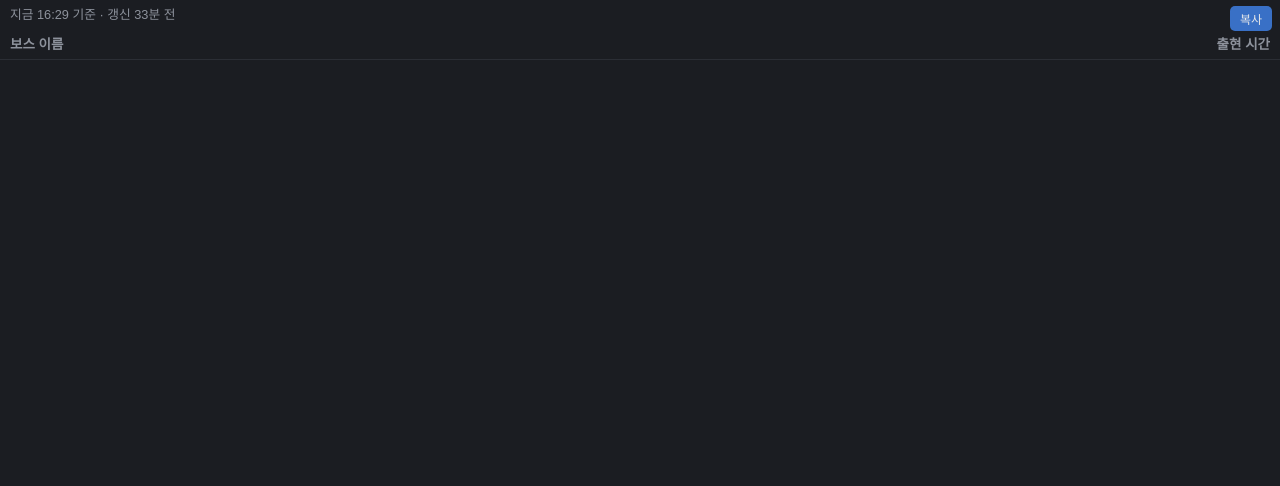
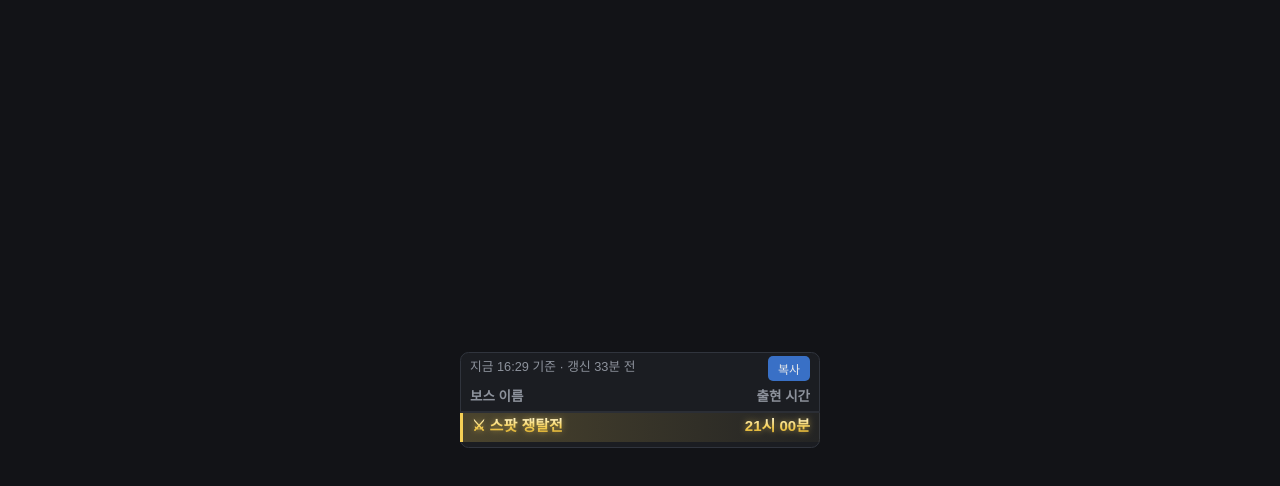
Before and after one commit to linBossTip/boss, a plain HTML site: page index.html in a window 1280 px wide. Drawn offline with Linux system fonts and the light colour scheme.

Commit message:
보스 시간표 페이지(가운데 카드, 공성전/스팟 쟁탈전)

```diff
--- a/index.html
+++ b/index.html
@@ -34,8 +34,13 @@ function fixedNext(r, now) {
   return null;
 }
 function atFor(r, now) { return r.respawn ? new Date(r.at) : fixedNext(r, now); }
+// 고정 일정(황금색 표시): 매일 21:00 스팟 쟁탈전, 매주 일요일 21:00 공성전 — BossReport.fixedEvents 와 동일
+var EVENTS = [
+  { name: '공성전', h: 21, m: 0, days: [7], respawn: false, order: -2, event: true },
+  { name: '스팟 쟁탈전', h: 21, m: 0, days: [], respawn: false, order: -1, event: true }
+];
 function upcoming(records, now) {
-  var slots = records.map(function (r) { return { r: r, at: atFor(r, now) }; });
+  var slots = records.concat(EVENTS).map(function (r) { return { r: r, at: atFor(r, now) }; });
   slots.sort(function (a, b) { return (a.at - b.at) || (a.r.order - b.r.order); });
   // 24시간 안에 나오는 것 + 젠 1시간 이내 지난 것만
   return slots.filter(function (s) { return s.at - now < DAY && s.at - now > -GRACE; });
@@ -67,7 +72,12 @@ function dayLabel(at, now) {
   return (d === 1 ? '내일' : (at.getMonth() + 1) + '/' + at.getDate()) + ' (' + w + ')';
 }
 
-// 창 크기에 맞춰 줄 높이·글자 크기를 정해 한 화면에 모두 그린다(스크롤 없음, 한 줄씩).
+var CARD_W = 360;           // 큰 화면에서는 가운데 이 폭의 카드로(코준 창 크기와 비슷)
+var card = { x: 0, y: 0, w: 0, h: 0 }; // 마지막으로 그린 표 영역(복사할 때 이 부분만 자른다)
+var GOLD = ['#fff3c4', '#f5cf55', '#c99a1e'];
+
+// 화면 크기에 맞춰 줄 높이·글자 크기를 정해 한 화면에 모두 그린다(스크롤 없음, 한 줄씩).
+// 큰 화면(PC 브라우저)은 가운데 카드, 좁은 화면(폰·코준 창)은 화면을 꽉 채운다.
 function draw() {
   var now = new Date();
   var rows = upcoming(DATA, now);
@@ -77,30 +87,46 @@ function draw() {
   canvas.style.width = W + 'px'; canvas.style.height = H + 'px';
   var g = canvas.getContext('2d');
   g.setTransform(dpr, 0, 0, dpr, 0, 0);
-  g.fillStyle = C.bg; g.fillRect(0, 0, W, H);
 
+  var big = W > CARD_W + 48;
+  var cw = big ? CARD_W : W;
   var pad = 10;
   var extra = META.missing.length ? 1 : 0;              // 누락 안내 줄
   var dividers = 0, prevDay = 0;                        // 자정 넘는 날짜 구분 줄 수
   rows.forEach(function (s) { var d = s.at <= now ? 0 : dayDiff(s.at, now); if (d > prevDay) { dividers++; prevDay = d; } });
   var lines = rows.length + 2 + extra + dividers;       // 제목줄 + 머리줄 + 보스들 (+누락, 날짜 구분)
-  var rowH = Math.min(30, H / lines);
+  var rowH = Math.min(30, (big ? H - 48 : H - 6) / lines);
   var size = Math.max(8, Math.min(15, rowH * 0.56));
+  var ch = rowH * lines + 6;
+  var cx = big ? Math.round((W - cw) / 2) : 0;
+  var cy = big ? Math.max(24, Math.round((H - ch) / 2)) : 0;
+  card = { x: cx, y: cy, w: cw, h: ch };
+
+  g.fillStyle = big ? '#121317' : C.bg; g.fillRect(0, 0, W, H);
+  if (big) { // 카드 바탕 + 테두리
+    g.fillStyle = C.bg; g.strokeStyle = '#30343d'; g.lineWidth = 1;
+    g.beginPath(); g.roundRect(cx + 0.5, cy + 0.5, cw - 1, ch - 1, 8); g.fill(); g.stroke();
+  }
+  var L = cx + pad, R = cx + cw - pad;
+
   // 가장 긴 "이름 + 시간"이 한 줄에 들어갈 때까지 글자를 더 줄인다
   function widest(px) {
     g.font = '600 ' + px + 'px ' + FONT;
     var w = 0;
-    rows.forEach(function (s) { w = Math.max(w, g.measureText(s.r.name).width + g.measureText(' 00시 00분 ').width); });
+    rows.forEach(function (s) { w = Math.max(w, g.measureText(label(s)).width + g.measureText(' 00시 00분 ').width); });
     return w;
   }
-  while (size > 8 && widest(size) > W - pad * 2) size -= 0.5;
+  function label(s) { return s.r.event ? (s.r.days.length ? '🏰 ' : '⚔ ') + s.r.name : s.r.name; }
+  while (size > 8 && widest(size) > cw - pad * 2) size -= 0.5;
 
-  var y = 0;
+  var y = cy;
   function textAt(t, x, color, align, weight, px) {
     g.font = (weight || '') + ' ' + (px || size) + 'px ' + FONT;
     g.fillStyle = color; g.textAlign = align; g.textBaseline = 'middle';
     g.fillText(t, x, y + rowH / 2);
   }
+  function hline(color) { g.fillStyle = color; g.fillRect(cx, y, cw, 1); }
+
   // 제목줄: 기준 시각 (오른쪽은 [복사] 버튼 자리)
   var title = '지금 ' + two(now.getHours()) + ':' + two(now.getMinutes()) + ' 기준', titleColor = C.sub;
   if (META.error) { title += ' · 데이터를 불러오지 못함'; titleColor = C.soon; }
@@ -109,17 +135,20 @@ function draw() {
     title += ' · 갱신 ' + (ago < 1 ? '방금' : ago + '분 전');
     if (ago >= 40) titleColor = C.soon; // 갱신이 멈춤 → 보조캐/코준 확인 필요
   }
-  textAt(title, pad, titleColor, 'left', '', size * 0.85);
+  textAt(title, L, titleColor, 'left', '', size * 0.85);
+  var btn = document.getElementById('copy'); // [복사] 버튼을 표 오른쪽 위에 맞춘다
+  btn.style.top = (cy + Math.max(2, (rowH - 22) / 2)) + 'px';
+  btn.style.right = (W - R) + 'px';
   y += rowH;
   if (extra) {
-    textAt('누락: ' + META.missing.join(', '), pad, C.soon, 'left', '', size * 0.8);
+    textAt('누락: ' + META.missing.join(', '), L, C.soon, 'left', '', size * 0.8);
     y += rowH;
   }
   // 머리줄
-  textAt('보스 이름', pad, C.sub, 'left', '600', size * 0.9);
-  textAt('출현 시간', W - pad, C.sub, 'right', '600', size * 0.9);
+  textAt('보스 이름', L, C.sub, 'left', '600', size * 0.9);
+  textAt('출현 시간', R, C.sub, 'right', '600', size * 0.9);
   y += rowH;
-  g.fillStyle = C.line; g.fillRect(0, y - 1, W, 1);
+  g.fillStyle = C.line; g.fillRect(cx, y - 1, cw, 1);
 
   var lastHour = null, lastDay = 0;
   rows.forEach(function (s) {
@@ -127,24 +156,40 @@ function draw() {
     // 자정을 넘는 지점에 날짜 구분 줄("내일 (월)")
     var day = past ? 0 : dayDiff(s.at, now);
     if (day > lastDay) {
-      g.fillStyle = C.hour; g.fillRect(0, y, W, 1);
-      textAt(dayLabel(s.at, now), W / 2, C.hour, 'center', '600', size * 0.8);
+      hline(C.hour);
+      textAt(dayLabel(s.at, now), cx + cw / 2, C.hour, 'center', '600', size * 0.8);
       y += rowH;
       lastDay = day;
       lastHour = null;
     }
     var hour = past ? 'past' : s.at.getDate() + '-' + s.at.getHours();
-    g.fillStyle = lastHour !== null && hour !== lastHour ? C.hour : C.line; // 시간대가 바뀌면 파란 선
-    g.fillRect(0, y, W, 1);
+    hline(lastHour !== null && hour !== lastHour ? C.hour : C.line); // 시간대가 바뀌면 파란 선
     lastHour = hour;
+
+    if (s.r.event) { // 고정 일정: 황금빛 띠 + 금색 그라데이션 글자
+      var band = g.createLinearGradient(cx, 0, cx + cw, 0);
+      band.addColorStop(0, 'rgba(245,207,85,0.22)'); band.addColorStop(1, 'rgba(245,207,85,0.04)');
+      g.fillStyle = band; g.fillRect(cx, y + 1, cw, rowH - 1);
+      g.fillStyle = GOLD[1]; g.fillRect(cx, y + 1, 3, rowH - 1);
+      var gold = g.createLinearGradient(0, y + rowH * 0.2, 0, y + rowH * 0.8);
+      gold.addColorStop(0, GOLD[0]); gold.addColorStop(0.5, GOLD[1]); gold.addColorStop(1, GOLD[2]);
+      g.save();
+      g.shadowColor = 'rgba(245,207,85,0.55)'; g.shadowBlur = 6;
+      textAt(hm(s.at), R, gold, 'right', '700');
+      textAt(label(s), L + 2, gold, 'left', '800');
+      g.restore();
+      y += rowH;
+      return;
+    }
     var color = past ? C.past : soon ? C.soon : C.text;
-    textAt(hm(s.at), W - pad, color, 'right', '');
+    textAt(hm(s.at), R, color, 'right', '');
     var timeW = g.measureText(' ' + hm(s.at)).width;
-    g.save(); g.beginPath(); g.rect(0, y, W - pad - timeW, rowH); g.clip(); // 혹시 넘쳐도 시간과 겹치지 않게
-    textAt(s.r.name, pad, color, 'left', '600');
+    g.save(); g.beginPath(); g.rect(cx, y, cw - pad - timeW, rowH); g.clip(); // 혹시 넘쳐도 시간과 겹치지 않게
+    textAt(label(s), L, color, 'left', '600');
     g.restore();
     y += rowH;
   });
+  card.h = Math.min(H - cy, y - cy + 6); // 실제 마지막 줄까지(복사 범위)
 }
 
 function toast(msg) {
@@ -152,10 +197,14 @@ function toast(msg) {
   setTimeout(function () { t.classList.remove('show'); }, 1400);
 }
 
-// [복사] = 보이는 표를 그대로 PNG 이미지로 클립보드에(버튼은 캔버스 밖이라 안 찍힌다).
+// [복사] = 표 부분만(아래 빈 공간 제외) PNG 이미지로 클립보드에. 버튼은 캔버스 밖이라 안 찍힌다.
 document.getElementById('copy').onclick = function () {
   draw();
-  canvas.toBlob(function (blob) {
+  var dpr = window.devicePixelRatio || 1;
+  var out = document.createElement('canvas');
+  out.width = Math.round(card.w * dpr); out.height = Math.round(card.h * dpr);
+  out.getContext('2d').drawImage(canvas, card.x * dpr, card.y * dpr, out.width, out.height, 0, 0, out.width, out.height);
+  out.toBlob(function (blob) {
     if (navigator.clipboard && window.ClipboardItem && blob) {
       navigator.clipboard.write([new ClipboardItem({ 'image/png': blob })])
           .then(function () { toast('이미지 복사됨'); }, copyText);
```
